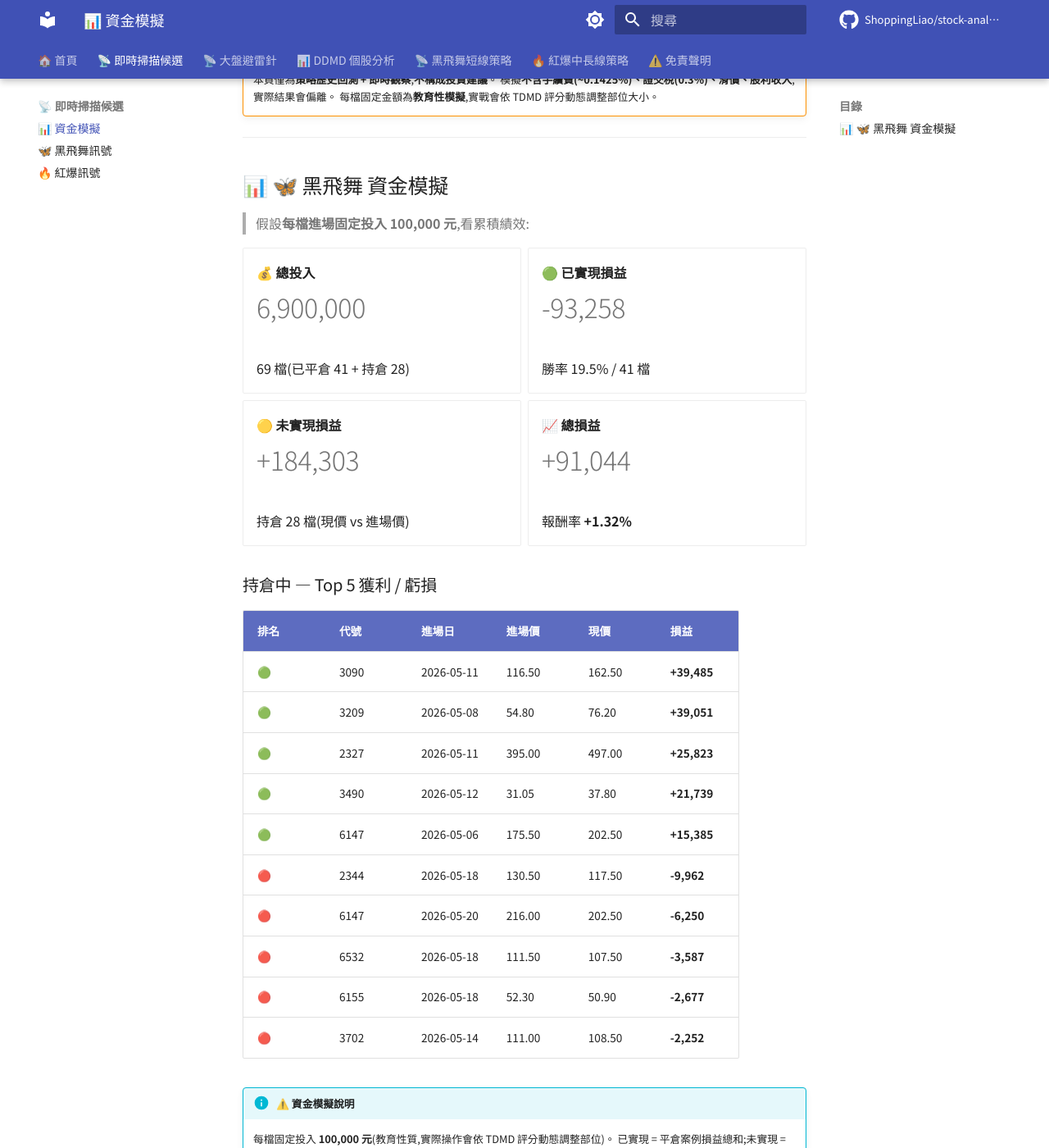
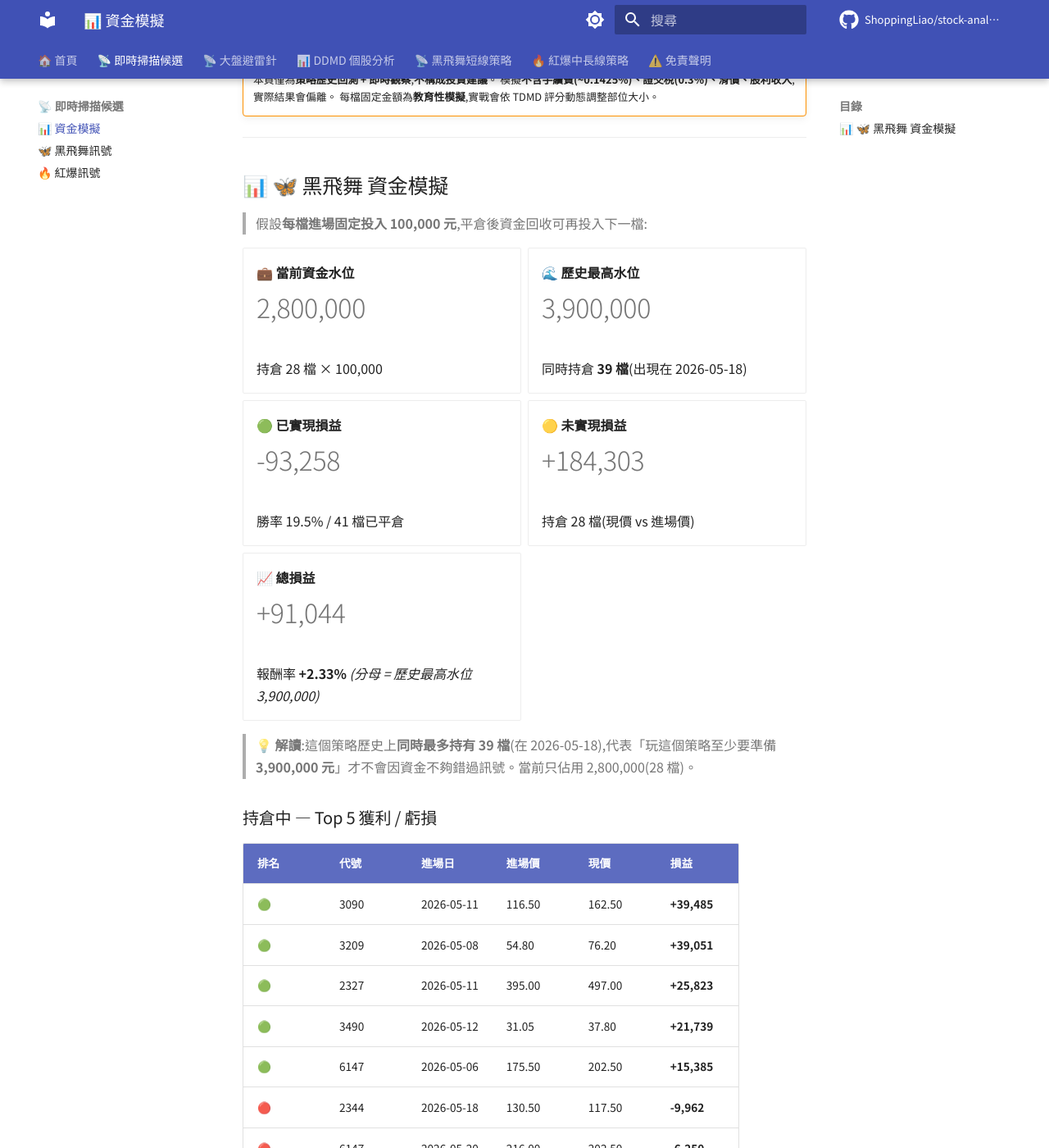
Before and after one commit to ShoppingLiao/stock-analysis-public, an MkDocs documentation site: the page built from docs/signals_capital.md, in a window 1280 px wide and 1400 px high, scrolled down 268 px. Shown: the whole window at 82% size. Built offline with MkDocs 1.6.1 and Material for MkDocs 9.7.7, drawn with Linux system fonts in a browser that asks for light colours; comment, search, counter and statistics services are not loaded; some of the changed text lies outside the part shown.

Commit message:
docs(signals): update BB + RB + capital (2026-05-20)

```diff
--- a/docs/signals_capital.md
+++ b/docs/signals_capital.md
@@ -11,21 +11,27 @@
 
 ## 📊 🦋 黑飛舞 資金模擬
 
-> 假設**每檔進場固定投入 100,000 元**,看累積績效:
+> 假設**每檔進場固定投入 100,000 元**,平倉後資金回收可再投入下一檔:
 
 <div class="grid cards" markdown>
 
--   **💰 總投入**
+-   **💼 當前資金水位**
 
-    # 6,900,000
+    # 2,800,000
 
-    69 檔(已平倉 41 + 持倉 28)
+    持倉 28 檔 × 100,000
+
+-   **🌊 歷史最高水位**
+
+    # 3,900,000
+
+    同時持倉 **39 檔**(出現在 2026-05-18)
 
 -   **🟢 已實現損益**
 
     # -93,258
 
-    勝率 19.5% / 41 檔
+    勝率 19.5% / 41 檔已平倉
 
 -   **🟡 未實現損益**
 
@@ -37,9 +43,11 @@
 
     # +91,044
 
-    報酬率 **+1.32%**
+    報酬率 **+2.33%** _(分母 = 歷史最高水位 3,900,000)_
 
 </div>
+
+> **💡 解讀**:這個策略歷史上**同時最多持有 39 檔**(在 2026-05-18),代表「玩這個策略至少要準備 **3,900,000 元**」才不會因資金不夠錯過訊號。當前只佔用 2,800,000(28 檔)。
 
 ### 持倉中 — Top 5 獲利 / 虧損
 
@@ -65,15 +73,21 @@
 
 ## 📊 🔥 紅爆 資金模擬
 
-> 假設**每檔進場固定投入 100,000 元**,看累積績效:
+> 假設**每檔進場固定投入 100,000 元**,平倉後資金回收可再投入下一檔:
 
 <div class="grid cards" markdown>
 
--   **💰 總投入**
+-   **💼 當前資金水位**
 
     # 6,200,000
 
-    62 檔(已平倉 0 + 持倉 62)
+    持倉 62 檔 × 100,000
+
+-   **🌊 歷史最高水位**
+
+    # 6,200,000
+
+    同時持倉 **62 檔**(出現在 2026-05-19)
 
 -   **🟢 已實現損益**
 
@@ -91,9 +105,11 @@
 
     # -11,602
 
-    報酬率 **-0.19%**
+    報酬率 **-0.19%** _(分母 = 歷史最高水位 6,200,000)_
 
 </div>
+
+> **💡 解讀**:這個策略歷史上**同時最多持有 62 檔**(在 2026-05-19),代表「玩這個策略至少要準備 **6,200,000 元**」才不會因資金不夠錯過訊號。當前只佔用 6,200,000(62 檔)。
 
 ### 持倉中 — Top 5 獲利 / 虧損
 
@@ -121,11 +137,17 @@
 
 <div class="grid cards" markdown>
 
--   **💰 總投入**
+-   **💼 當前資金水位**
 
-    # 13,100,000
+    # 9,000,000
 
-    131 檔(BB 69 + RB 62)
+    BB 2,800,000 + RB 6,200,000
+
+-   **🌊 兩策略歷史最高水位**
+
+    # 10,100,000
+
+    BB peak 3,900,000(39 檔)+ RB peak 6,200,000(62 檔)
 
 -   **🟢 已實現損益**
 
@@ -143,9 +165,11 @@
 
     # +79,442
 
-    報酬率 **+0.61%**
+    報酬率 **+0.79%** _(分母 = 兩策略歷史最高水位)_
 
 </div>
+
+> **💡 同時玩兩個策略至少要準備 10,100,000 元**(BB / RB 兩個獨立資金池)。
 
 **策略分工**:🦋 黑飛舞(短線 5MA 強勢回檔)+ 🔥 紅爆(中長線 400 日新高量爆 3x)
 
```
